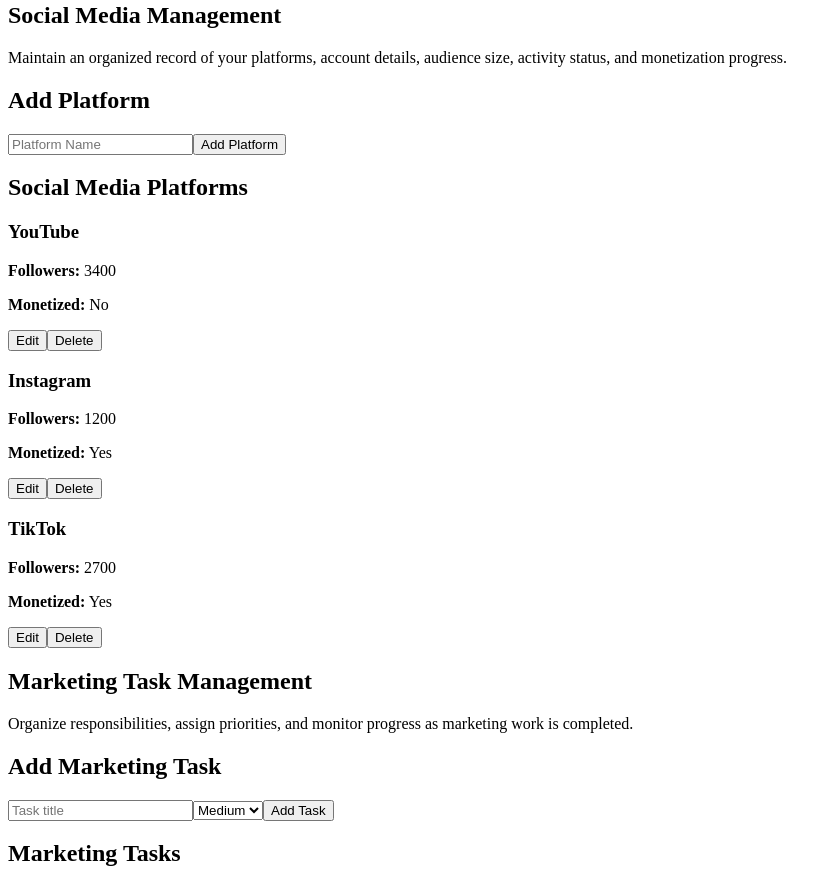
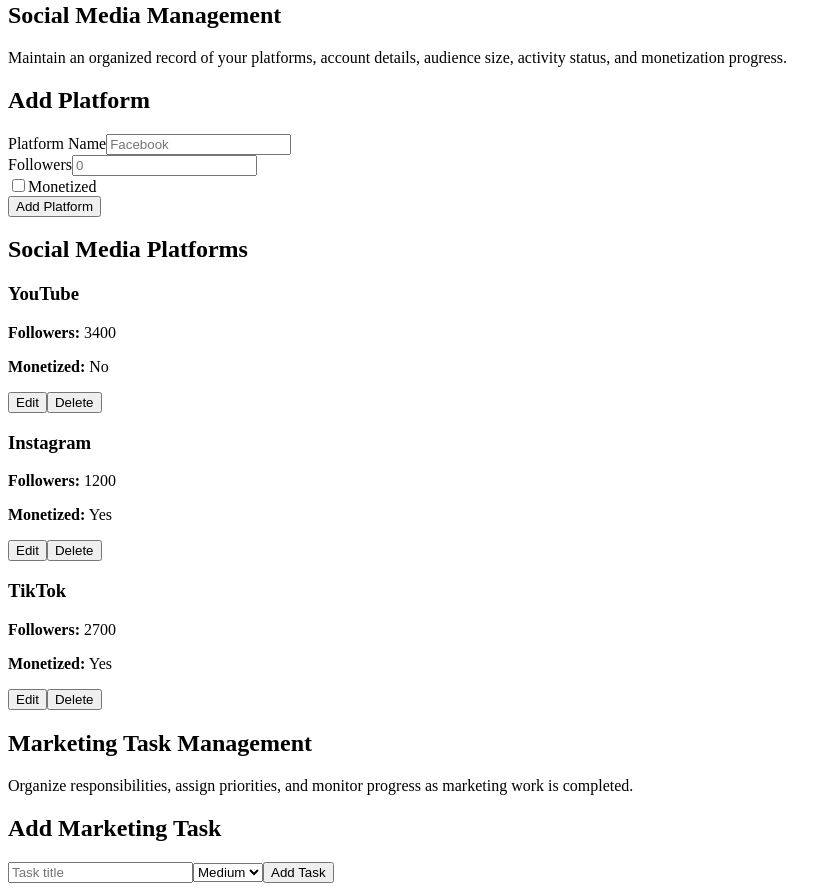
Before and after one commit to chrismusic1325/creator-growth-dashboard, a React (Vite) app in the folder creator-growth-dashboard/: page /dashboard in a window 1280 px wide. Shown: the part 1720-2609 px from the top of the page, without its empty margins (0-838 px from the left). Built offline with nearby package versions, Linux system fonts and the light colour scheme.

Commit message:
Connect platform form to platform state

```diff
--- a/creator-growth-dashboard/src/components/platforms/PlatformForm.jsx
+++ b/creator-growth-dashboard/src/components/platforms/PlatformForm.jsx
@@ -1,17 +1,80 @@
-function PlatformForm() {
+import { useState } from "react";
+
+function PlatformForm({ onAddPlatform }) {
+  const [name, setName] = useState("");
+  const [followers, setFollowers] = useState("");
+  const [monetized, setMonetized] = useState(false);
+
+  function handleSubmit(event) {
+    event.preventDefault();
+
+    const trimmedName = name.trim();
+
+    if (!trimmedName) {
+      return;
+    }
+
+    const newPlatform = {
+      id: Date.now(),
+      name: trimmedName,
+      handle: "",
+      category: "Social Media",
+      status: "Planning",
+      followers: Number(followers) || 0,
+      monetized,
+    };
+
+    onAddPlatform(newPlatform);
+
+    setName("");
+    setFollowers("");
+    setMonetized(false);
+  }
+
   return (
     <section>
       <h2>Add Platform</h2>
 
-      <form>
-        <input
-          type="text"
-          placeholder="Platform Name"
-        />
+      <form onSubmit={handleSubmit}>
+        <div>
+          <label htmlFor="platform-name">Platform Name</label>
 
-        <button type="submit">
-          Add Platform
-        </button>
+          <input
+            id="platform-name"
+            type="text"
+            placeholder="Facebook"
+            value={name}
+            onChange={(event) => setName(event.target.value)}
+            required
+          />
+        </div>
+
+        <div>
+          <label htmlFor="platform-followers">Followers</label>
+
+          <input
+            id="platform-followers"
+            type="number"
+            min="0"
+            placeholder="0"
+            value={followers}
+            onChange={(event) => setFollowers(event.target.value)}
+          />
+        </div>
+
+        <div>
+          <label htmlFor="platform-monetized">
+            <input
+              id="platform-monetized"
+              type="checkbox"
+              checked={monetized}
+              onChange={(event) => setMonetized(event.target.checked)}
+            />
+            Monetized
+          </label>
+        </div>
+
+        <button type="submit">Add Platform</button>
       </form>
     </section>
   );
```
